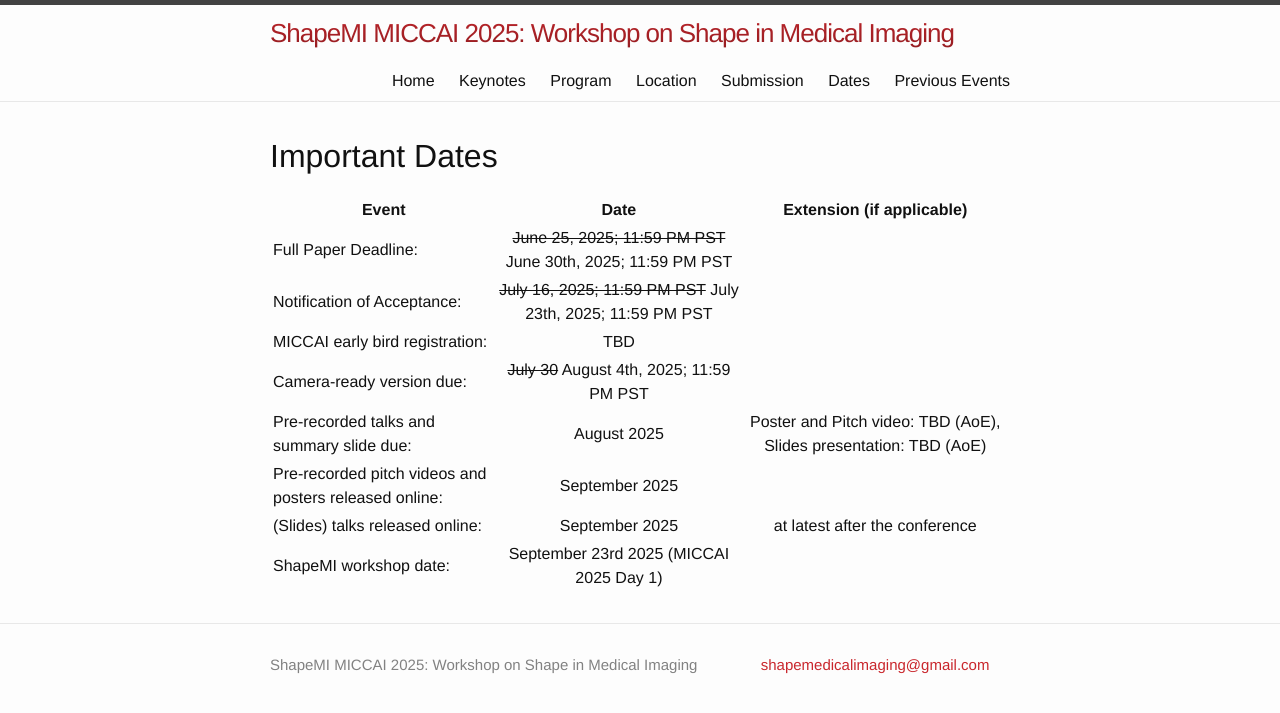
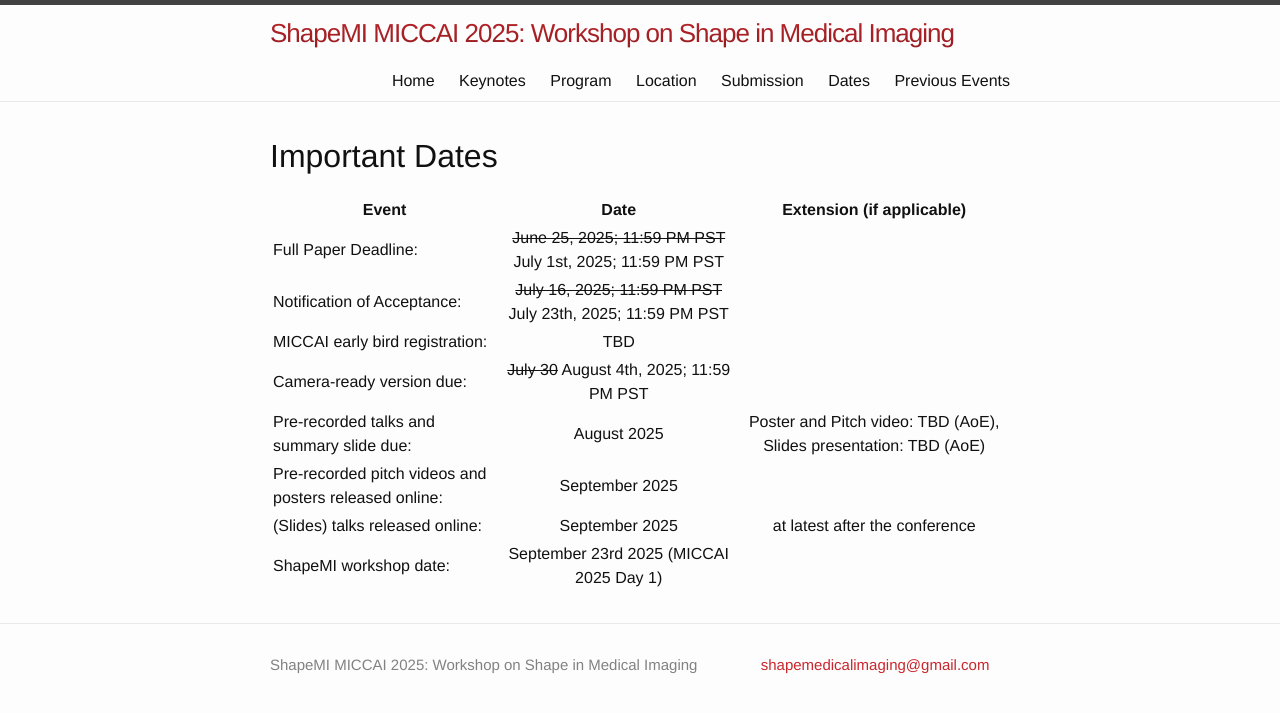
Before and after one commit to shapemi/shapemi.github.io, a Jekyll site: the page built from dates/index.md, in a window 1280 px wide. Shown: the top 713 px of the page. Built offline with Jekyll 4.4.1, drawn with Linux system fonts in a browser that asks for light colours.

Commit message:
Update index.md

```diff
--- a/dates/index.md
+++ b/dates/index.md
@@ -8,7 +8,7 @@ order: 5
 
 | Event | Date | Extension (if applicable) |
 |---|:---:|:---:|
-| Full Paper Deadline: | ~~June 25, 2025; 11:59 PM PST~~ June 30th, 2025; 11:59 PM PST |  |
+| Full Paper Deadline: | ~~June 25, 2025; 11:59 PM PST~~ July 1st, 2025; 11:59 PM PST |  |
 | Notification of Acceptance: | ~~July 16, 2025; 11:59 PM PST~~ July 23th, 2025; 11:59 PM PST |  |
 | MICCAI early bird registration: |  TBD | |
 | Camera-ready version due: | ~~July 30~~ August 4th, 2025; 11:59 PM PST | |
```
